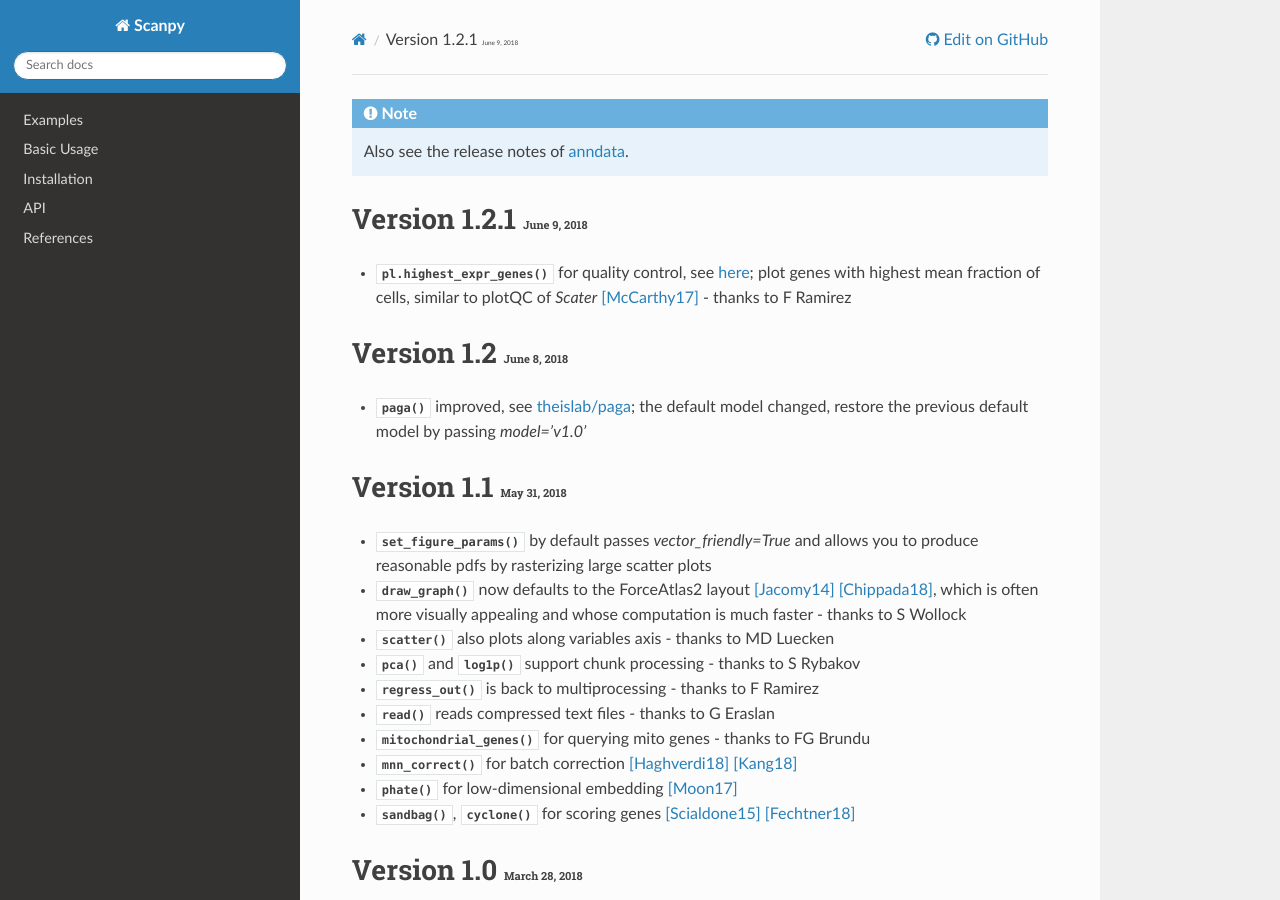
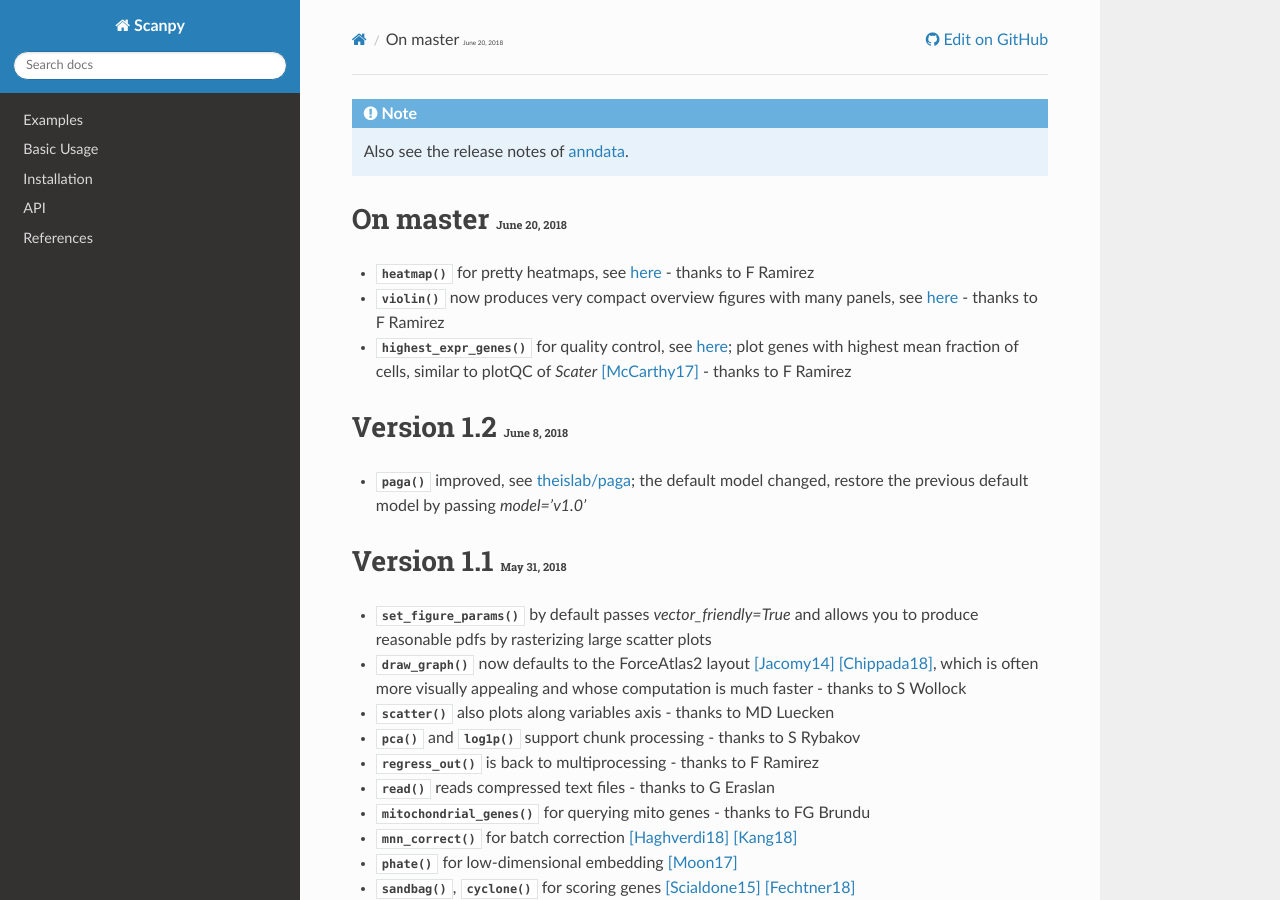
Before and after one commit to scverse/scanpy, a Sphinx documentation site: the page built from docs/release_notes.rst, in a window 1280 px wide and 900 px high. Built offline with Sphinx 7.4.7 and the Read the Docs theme 2.0.0, drawn with Linux system fonts in a browser that asks for light colours; the version number could not be read and is left out.

Commit message:
updated docs for fidel's pull request

```diff
--- a/docs/api/plotting.rst
+++ b/docs/api/plotting.rst
@@ -25,6 +25,7 @@
    :toctree: .
 
    pl.violin
+   pl.heatmap
    pl.clustermap
 
 
--- a/docs/release_notes.rst
+++ b/docs/release_notes.rst
@@ -5,10 +5,12 @@
 .. role:: small
 
 
-Version 1.2.1 :small:`June 9, 2018`
------------------------------------
+On master :small:`June 20, 2018`
+--------------------------------
 
-- :func:`pl.highest_expr_genes` for quality control, see `here <https://github.com/theislab/scanpy/pull/169>`_; plot genes with highest mean fraction of cells, similar to plotQC of *Scater* [McCarthy17]_ - thanks to F Ramirez
+- :func:`~scanpy.api.pl.heatmap` for pretty heatmaps, see `here <https://github.com/theislab/scanpy/pull/175>`_ - thanks to F Ramirez
+- :func:`~scanpy.api.pl.violin` now produces very compact overview figures with many panels, see `here <https://github.com/theislab/scanpy/pull/175>`_ - thanks to F Ramirez
+- :func:`~scanpy.api.pl.highest_expr_genes` for quality control, see `here <https://github.com/theislab/scanpy/pull/169>`_; plot genes with highest mean fraction of cells, similar to plotQC of *Scater* [McCarthy17]_ - thanks to F Ramirez
 
 
 Version 1.2 :small:`June 8, 2018`
```
